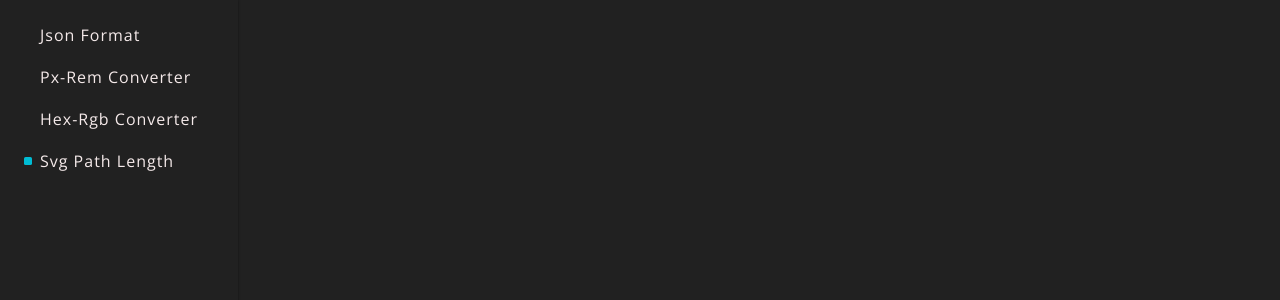
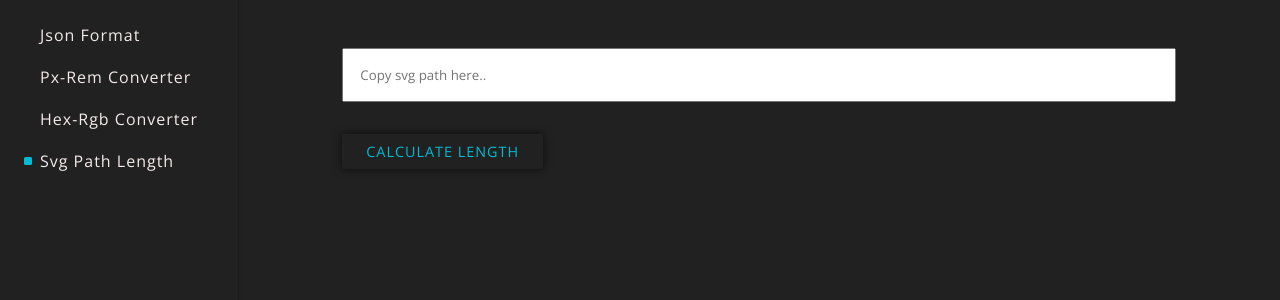
Before and after one commit to SaConway/developer-tools, a Vue app: page /#/svg-path-length in a window 1280 px wide. Shown: the top 300 px of the page. Built offline with nearby package versions, Linux system fonts and the light colour scheme.

Commit message:
adding logic to SvgPathLength component

```diff
--- a/src/components/SvgPathLength.vue
+++ b/src/components/SvgPathLength.vue
@@ -1,8 +1,78 @@
-<template></template>
+<template>
+  <div class="container">
+    <input
+      class="input"
+      :class="{ err: err }"
+      type="text"
+      placeholder="Copy svg path here.."
+      autocomplete="off"
+      v-model="pathValue"
+    />
+    <button class="btn btn-primary" @click="calculate()">Calculate Length</button>
+
+    <p class="length-txt" v-if="length && !err">
+      Path Length:
+      <span>{{ length }}</span>
+    </p>
+
+    <svg>
+      <path :d="pathValue" ref="path" />
+    </svg>
+  </div>
+</template>
 
 <script>
-export default {};
+export default {
+  data() {
+    return {
+      pathValue: null,
+      length: null,
+      err: null
+    };
+  },
+  methods: {
+    calculate() {
+      this.length = this.$refs.path.getTotalLength().toFixed(3);
+
+      this.err = this.length <= 0;
+    }
+  }
+};
 </script>
 
 <style lang="scss" scoped>
+.container {
+  grid-template-rows: repeat(3, min-content);
+  align-items: flex-start;
+}
+
+.input {
+  width: 100%;
+  padding: 1rem;
+  color: $clr-black;
+  margin-bottom: 1rem;
+
+  &.err {
+    outline: 1px solid $clr-red;
+  }
+}
+
+.btn {
+  justify-self: flex-start;
+}
+
+.length-txt {
+  margin-top: 5rem;
+  letter-spacing: 2px;
+  animation: fade 0.3s;
+
+  span {
+    font-size: 1.5em;
+    font-weight: bold;
+  }
+}
+
+svg {
+  display: none;
+}
 </style>
```
Also changed, not shown: src/router/index.js (+11 -6 lines).
